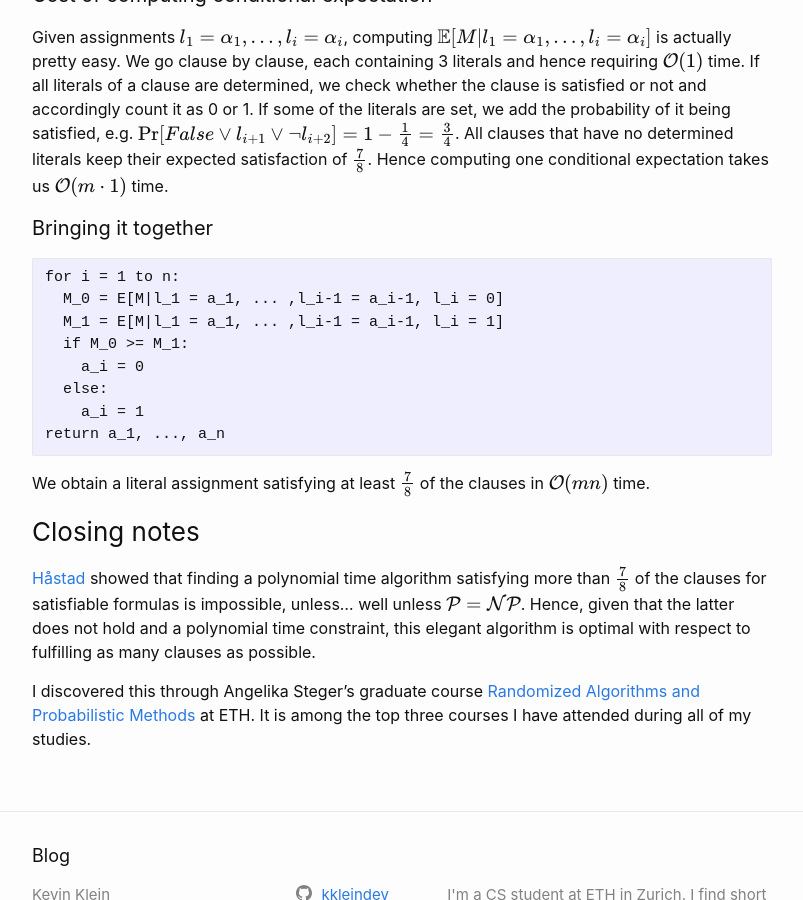
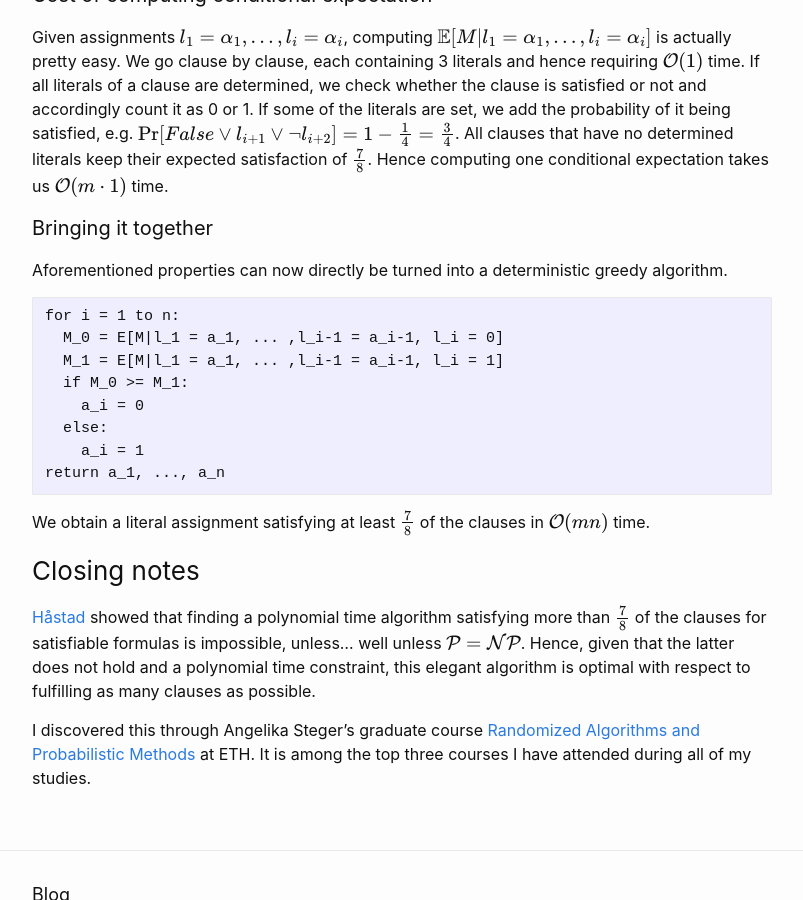
Before and after one commit to kklein/kklein.github.io, a Jekyll site: the page built from _posts/2019-01-22-favourite-algorithm.markdown, in a window 1280 px wide and 900 px high, scrolled down 2041 px. Shown: the whole window, without its empty margins (238-1041 px from the left). Built offline with Jekyll 4.4.1, drawn with Linux system fonts in a browser that asks for light colours; formulas are drawn with MathJax 3.

Commit message:
Adapt content minorly.

````diff
--- a/_posts/2019-01-22-favourite-algorithm.markdown
+++ b/_posts/2019-01-22-favourite-algorithm.markdown
@@ -74,6 +74,7 @@ Therefore we know that _iteratively_ setting literals to the truth value maximiz
 Given assignments \\(l_1 = \alpha_1, \dots, l_i = \alpha_i\\), computing \\(\mathbb{E}[M\|l_1 = \alpha_1, \dots, l_i = \alpha_i]\\) is actually pretty easy. We go clause by clause, each containing 3 literals and hence requiring \\(\mathcal{O}(1)\\) time. If all literals of a clause are determined, we check whether the clause is satisfied or not and accordingly count it as 0 or 1. If some of the literals are set, we add the probability of it being satisfied, e.g. \\(\Pr[False \vee l_{i+1} \vee \neg l_{i+2}] = 1 - \frac{1}{4} = \frac{3}{4}\\). All clauses that have no determined literals keep their expected satisfaction of \\(\\frac{7}{8}\\). Hence computing one conditional expectation takes us \\(\mathcal{O}(m\cdot 1)\\) time.
 
 #### Bringing it together
+Aforementioned properties can now directly be turned into a deterministic greedy algorithm.
 
 ```
 for i = 1 to n:
````
